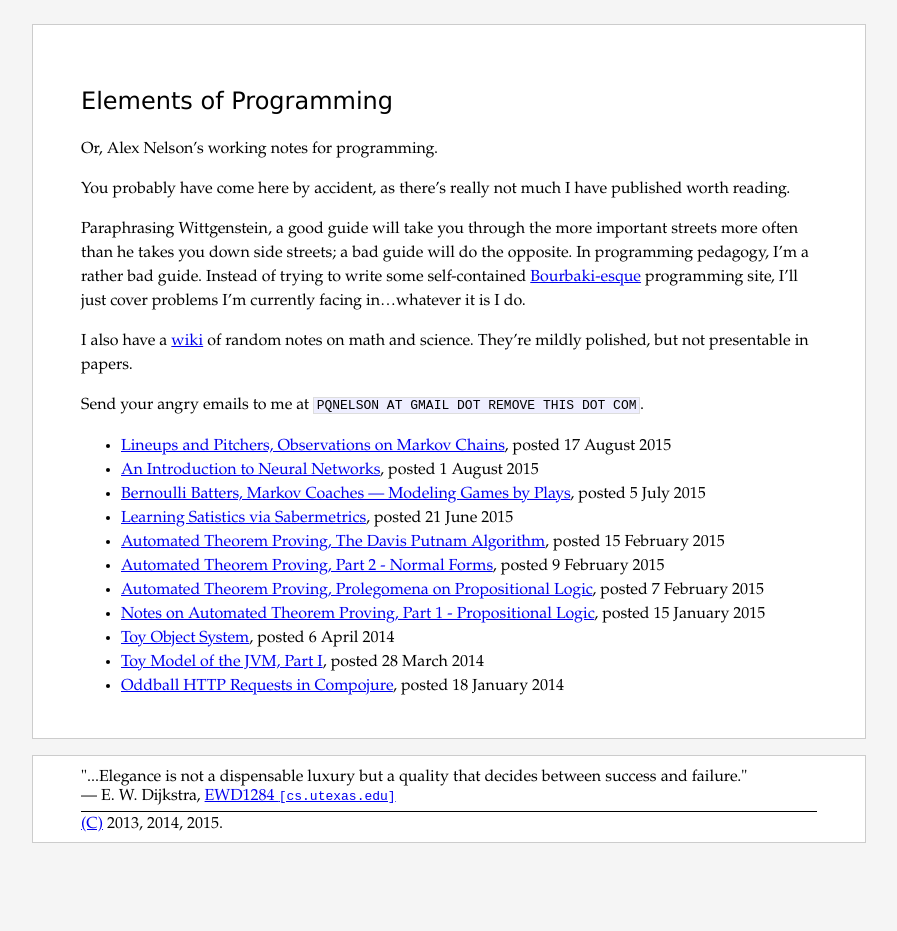
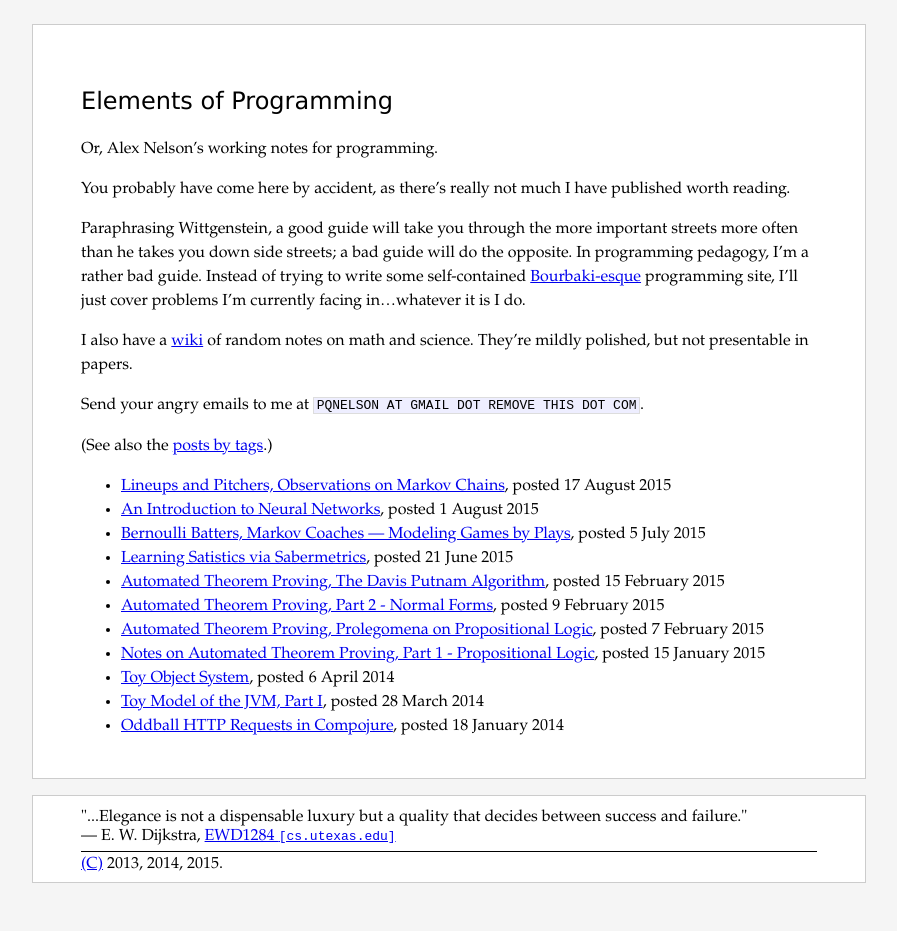
Before and after one commit to pqnelson/pqnelson.github.com, a Jekyll site: the page built from index.md, in a window 1280 px wide. Shown: the whole page, without its empty margins (191-1088 px from the left). Built offline with Jekyll 4.4.1, drawn with Linux system fonts in a browser that asks for light colours; Markdown is read by kramdown in place of the engine named in the settings; before the commit the page ends 900 px from its top, so only the background shows below that.

Commit message:
[minor] Linked to index-by-tags

```diff
--- a/_includes/foot.html
+++ b/_includes/foot.html
@@ -10,7 +10,7 @@
 </blockquote>
 {% endif %}
 
-{% if page.layout == "post" %}
+{% if page.layout == "post" or page.layout == "alltags" %}
 <a href="/">Home</a> &mdash;
 {% elsif page.layout == "wiki" %}
 <a href="..">Up</a> &mdash;
--- a/index.md
+++ b/index.md
@@ -23,6 +23,8 @@ science. They're mildly polished, but not presentable in papers.
 Send your angry emails to me at `PQNELSON AT GMAIL DOT REMOVE THIS DOT
 COM`.
 
+(See also the [posts by tags](/tags/).)
+
 <ul>
   {% for post in site.posts %}
     <li>
```
